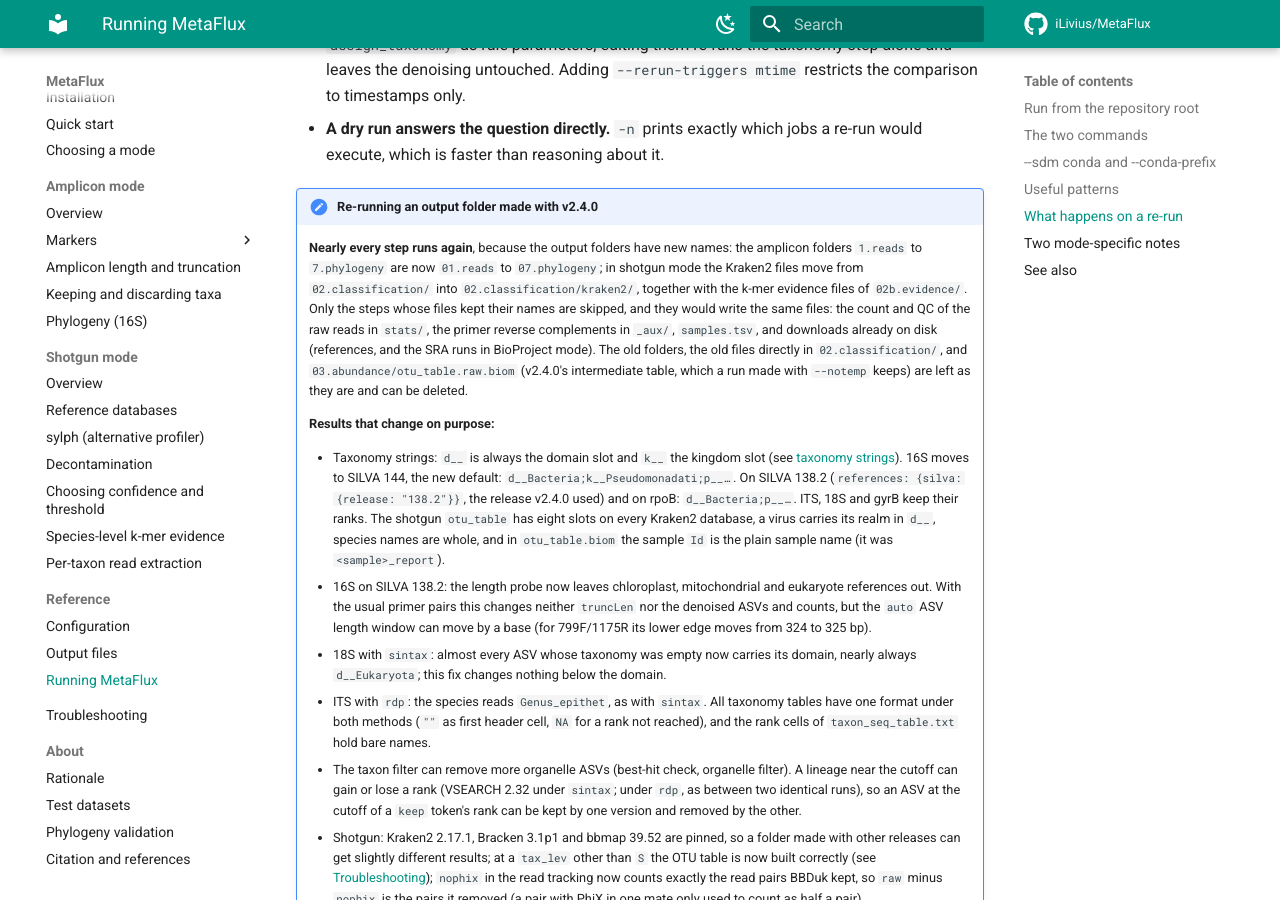
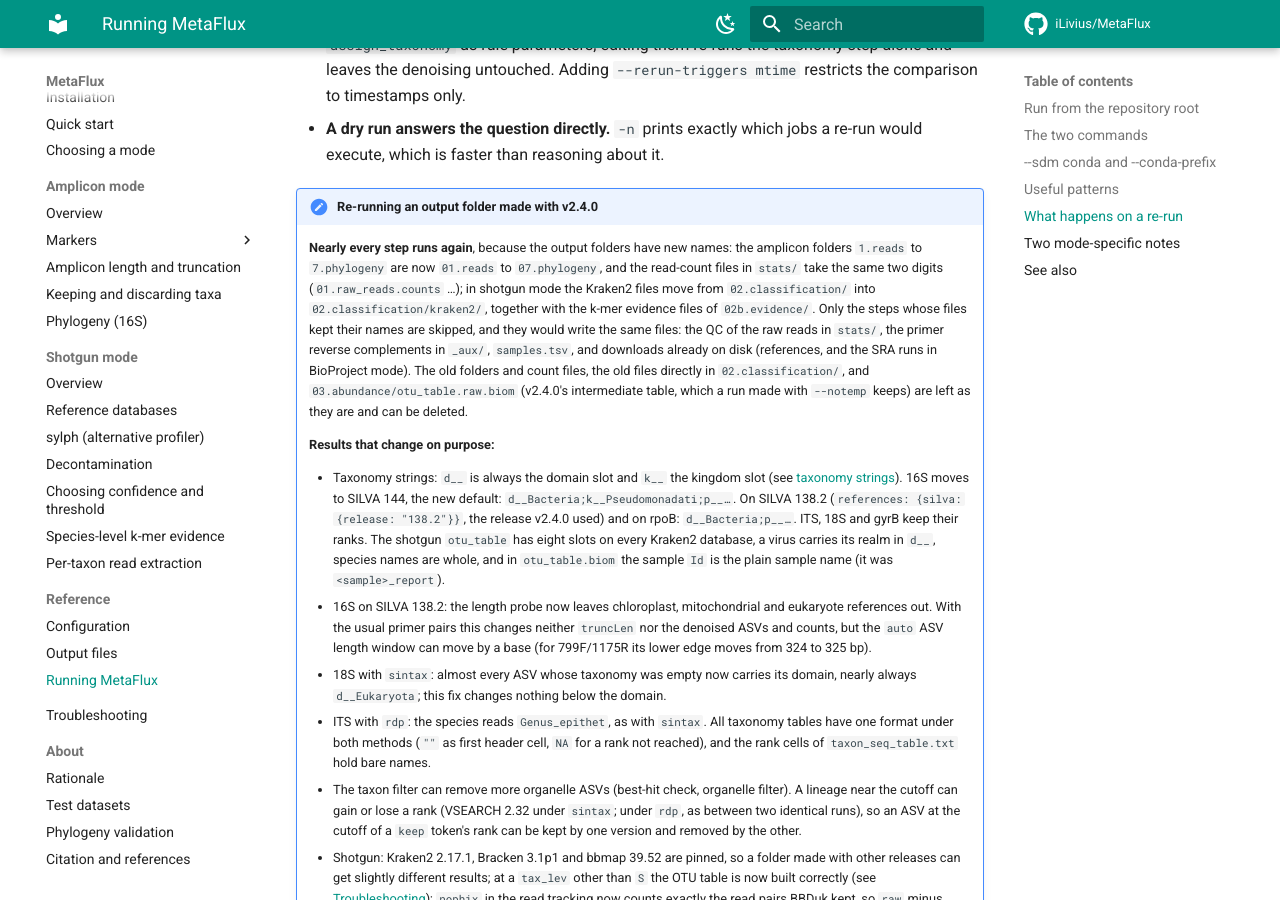
Before and after one commit to iLivius/MetaFlux, an MkDocs documentation site: the page built from docs/reference/running.md, in a window 1280 px wide and 900 px high, scrolled down 3938 px. Built offline with MkDocs 1.6.1 and Material for MkDocs 9.7.7, drawn with Linux system fonts in a browser that asks for light colours; comment, search, counter and statistics services are not loaded.

Commit message:
Read counts in stats/: two-digit names, like the output folders
The output folders are numbered with two digits (01.reads ...
07.phylogeny), but the three amplicon read-count files in stats/ kept
one digit: 1.raw_reads.counts, 2.nophix_reads.counts and
3.stripped_reads.counts. They are now 01.raw_reads.counts,
02.nophix_reads.counts and 03.stripped_reads.counts: each name starts
with the number of the folder whose reads it counts.

Changed: the three count rules (30_preprocess.smk, with a comment on the
numbering), the inputs of aggregate_read_counts (80_taxonomy.smk), the
targets of rule all (00_common.smk), the stats/ table of output.md, and
the v2.4.0 re-run note of running.md: the raw-read count is no longer
among the steps a re-run skips, and the old count files are left behind
like the old folders. 80b_aggregate_read_counts.py takes the files by
their input names and MultiQC does not read them, so neither changes.
Shotgun mode writes no such files.

Tested:
- Dry runs of the 48 configs of the release matrix (every amplicon
  marker and taxonomy method, SILVA 144 and 138.2, PhiX removal and
  extraction on and off, the three tree programs; shotgun kraken2, sylph
  and both, with PhiX and host removal on and off, read extraction and
  the k-mer gate; both template configs), with the code before and
  after this change: in both, 46 build their jobs (2,678 jobs, 2,531 to
  run), and gyrB and rpoB with sintax stop as designed. Job by job, the
  two versions differ only in the three file names: with the old names
  written back, all 46 job dumps are identical. No job names a one-digit
  count file any more.
- The gyrB toy set (5 samples, PhiX removal on, rdp) run to the end with
  the code before this change, then the code updated in the same
  checkout: 5 jobs (the three counts, aggregate_read_counts, all). The
  three new files are byte-identical to the old ones, and so is
  read_tracking.txt; the other 287 files of the folder are untouched and
  the old count files are still there. A last dry run has nothing to do.
- mkdocs build --strict with the heading-link check of mkdocs.yml: no
  warning.

Reruns: in every amplicon folder, the three read counts and
read_tracking.txt, with the same content. Nothing in shotgun folders.

```diff
--- a/docs/reference/running.md
+++ b/docs/reference/running.md
@@ -182,13 +182,14 @@ consequences:
 !!! note "Re-running an output folder made with v2.4.0"
 
     **Nearly every step runs again**, because the output folders have new names: the
-    amplicon folders `1.reads` to `7.phylogeny` are now `01.reads` to `07.phylogeny`; in
-    shotgun mode the Kraken2 files move from `02.classification/` into
+    amplicon folders `1.reads` to `7.phylogeny` are now `01.reads` to `07.phylogeny`, and
+    the read-count files in `stats/` take the same two digits (`01.raw_reads.counts` …);
+    in shotgun mode the Kraken2 files move from `02.classification/` into
     `02.classification/kraken2/`, together with the k-mer evidence files of
     `02b.evidence/`. Only the steps whose files kept their names are skipped, and they
-    would write the same files: the count and QC of the raw reads in `stats/`, the primer
-    reverse complements in `_aux/`, `samples.tsv`, and downloads already on disk
-    (references, and the SRA runs in BioProject mode). The old folders, the old files
+    would write the same files: the QC of the raw reads in `stats/`, the primer reverse
+    complements in `_aux/`, `samples.tsv`, and downloads already on disk (references,
+    and the SRA runs in BioProject mode). The old folders and count files, the old files
     directly in `02.classification/`, and `03.abundance/otu_table.raw.biom` (v2.4.0's
     intermediate table, which a run made with `--notemp` keeps) are left as they are and
     can be deleted.
```
Also changed, not shown: docs/reference/output.md (+3 -3 lines), 3 other files.
